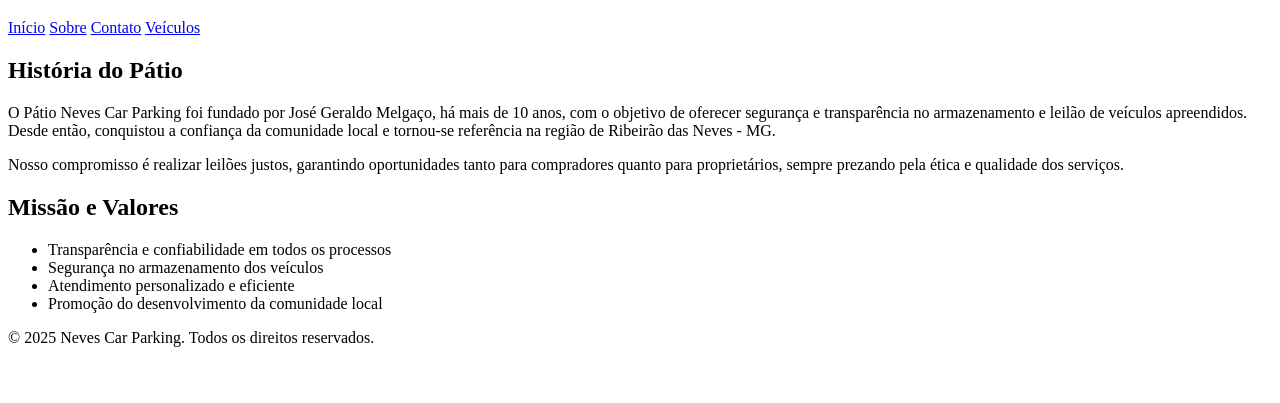
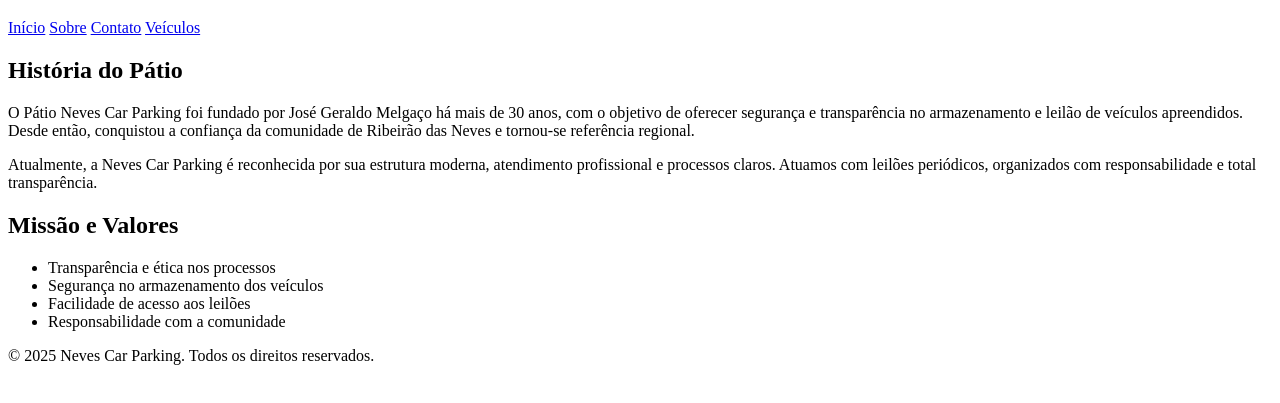
Before and after one commit to elguto/neves_car_parking_site2025, a website: page public/sobre.html in a window 1280 px wide. Shown: the part 61-464 px from the top of the page. Drawn offline with Linux system fonts and the light colour scheme.

Commit message:
Update sobre.html

```diff
--- a/public/sobre.html
+++ b/public/sobre.html
@@ -3,7 +3,8 @@
 <head>
   <meta charset="UTF-8" />
   <title>Sobre o Leilão - Neves Car Parking</title>
-  <link rel="stylesheet" href="style.css" />
+  <meta name="viewport" content="width=device-width, initial-scale=1.0" />
+  <link rel="stylesheet" href="style.css"/>
 </head>
 <body>
   <header>
@@ -20,20 +21,20 @@
     <section>
       <h2>História do Pátio</h2>
       <p>
-        O Pátio Neves Car Parking foi fundado por José Geraldo Melgaço, há mais de 10 anos, com o objetivo de oferecer segurança e transparência no armazenamento e leilão de veículos apreendidos. Desde então, conquistou a confiança da comunidade local e tornou-se referência na região de Ribeirão das Neves - MG.
+        O Pátio Neves Car Parking foi fundado por José Geraldo Melgaço há mais de 30 anos, com o objetivo de oferecer segurança e transparência no armazenamento e leilão de veículos apreendidos. Desde então, conquistou a confiança da comunidade de Ribeirão das Neves e tornou-se referência regional.
       </p>
       <p>
-        Nosso compromisso é realizar leilões justos, garantindo oportunidades tanto para compradores quanto para proprietários, sempre prezando pela ética e qualidade dos serviços.
+        Atualmente, a Neves Car Parking é reconhecida por sua estrutura moderna, atendimento profissional e processos claros. Atuamos com leilões periódicos, organizados com responsabilidade e total transparência.
       </p>
     </section>
 
     <section>
       <h2>Missão e Valores</h2>
       <ul>
-        <li>Transparência e confiabilidade em todos os processos</li>
+        <li>Transparência e ética nos processos</li>
         <li>Segurança no armazenamento dos veículos</li>
-        <li>Atendimento personalizado e eficiente</li>
-        <li>Promoção do desenvolvimento da comunidade local</li>
+        <li>Facilidade de acesso aos leilões</li>
+        <li>Responsabilidade com a comunidade</li>
       </ul>
     </section>
   </main>
```
